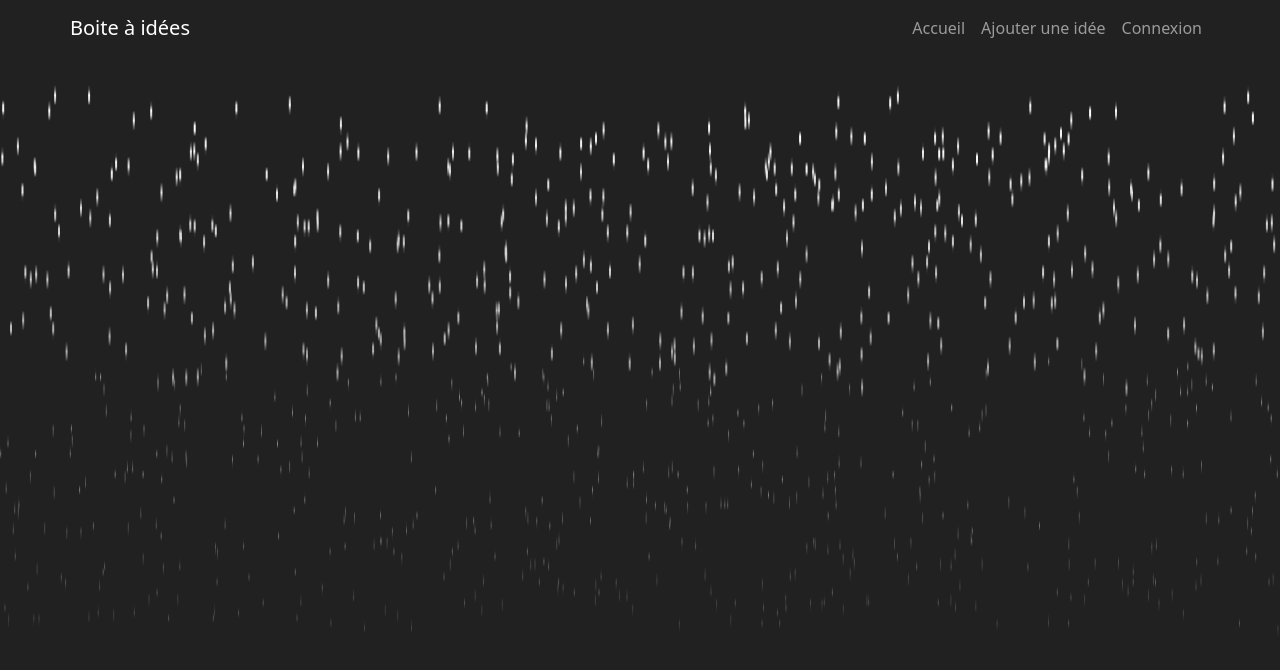
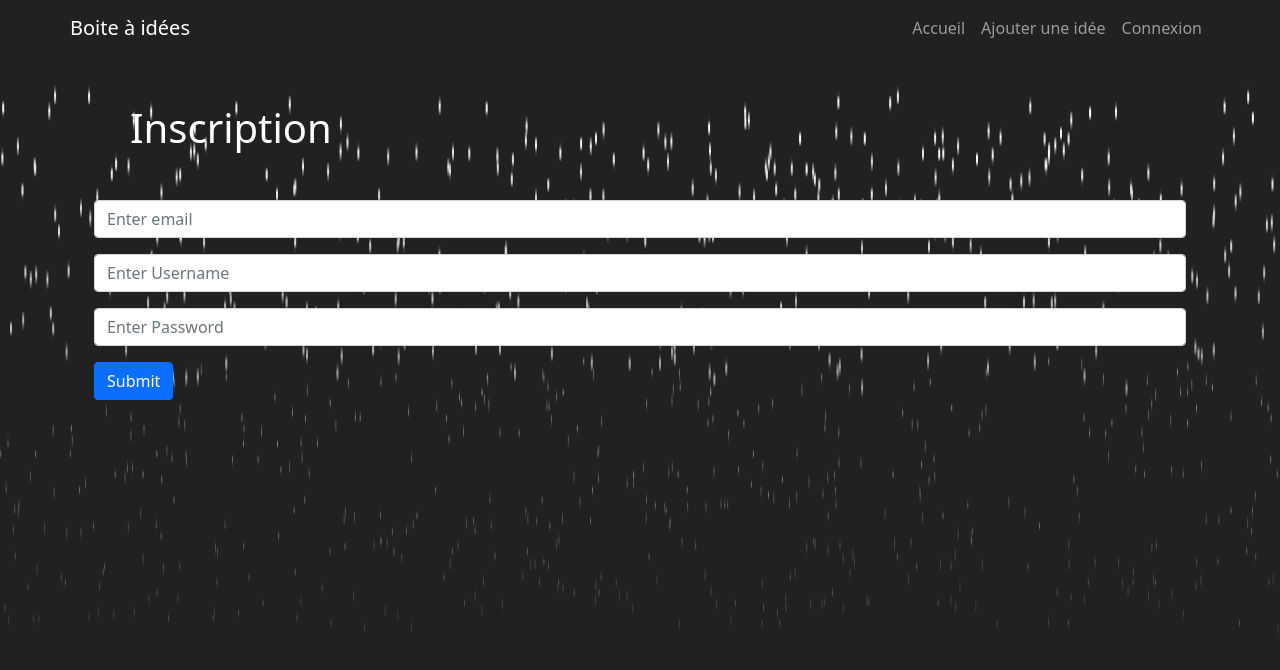
Before and after one commit to AidounNejma/Laravel-React, a React (Create React App) app in the folder reactapp/: page /register in a window 1280 px wide. Shown: the top 670 px of the page. Built offline with nearby package versions, Linux system fonts and the light colour scheme.

Commit message:
add register and start login

```diff
--- a/reactapp/package.json
+++ b/reactapp/package.json
@@ -19,6 +19,8 @@
     "react-dom": "^17.0.2",
     "react-router-dom": "^6.2.2",
     "react-scripts": "5.0.0",
+    "sweetalert": "^2.1.2",
+    "sweetalert2": "^11.4.6",
     "web-vitals": "^2.1.4"
   },
   "scripts": {
--- a/reactapp/public/css/circular.css
+++ b/reactapp/public/css/circular.css
@@ -69,7 +69,6 @@
   cursor:pointer;
 }
 
-
 @keyframes bounce {
   0%, 20%, 60%, 100% {
     -webkit-transform: translateY(0);
--- a/reactapp/src/App.js
+++ b/reactapp/src/App.js
@@ -4,6 +4,8 @@ import { BrowserRouter as Router, Routes, Route } from 'react-router-dom';
 import MyNav from './pages/Navbar';
 import Ideas from './pages/Ideas';
 import AddIdeas from './pages/AddIdeas';
+import Register from './pages/Register';
+import Login from './pages/Login';
 
 function App() {
 
@@ -13,6 +15,8 @@ function App() {
       <Routes>
         <Route exact path="/" element={<Ideas/>} />
         <Route path="/add-ideas" element={<AddIdeas/>} />
+        <Route path="/register" element={<Register/>} />
+        <Route path="/login" element={<Login/>} />
       </Routes>
     </Router>
   );
--- /dev/null
+++ b/reactapp/src/pages/Login.js
@@ -0,0 +1,80 @@
+import React, { Component } from 'react';
+//bootstrap
+import 'bootstrap/dist/css/bootstrap.min.css';
+//Include Sweetalert
+import Swal from 'sweetalert2'
+//axios for api request
+import axios from 'axios';
+
+
+
+class Login extends Component {
+
+    state = {
+        email: '',
+        password: ''
+    }
+
+    handleInput = (e) => {
+        this.setState({
+            [e.target.name]: e.target.value
+        });
+    }
+
+    //Form Submission
+    addFormData = async (evt) => {
+        evt.preventDefault();
+
+        axios.post('http://127.0.0.1:8000/api/login', this.state)
+        .then(res => {
+            //Success alert
+            if (res["data"]["status"] === "error") {
+                Swal.fire({
+                    title: 'OPPS',
+                    text: "Error",
+                    type: 'warning',
+
+                });
+            }
+            else {
+                Swal.fire({
+                    title: 'Connexion réussie',
+                    text: "You have been logged-in successfully",
+                    type: 'success',
+                });
+            }
+            /* this.myFormRef.reset(); */
+        }
+        );
+    }
+
+    render() {
+
+        return (
+
+            <div className="container" style={{ position: 'relative' }}>
+
+
+                <div className="container p-5">
+                    <h1 className="text-center mb-5 text-white">Connexion</h1>
+                    <form onSubmit={this.addFormData}>
+                        <div className="mb-3">
+                            <label htmlFor="exampleFormControlInput2" className="form-label">Enter Email</label>
+                            <input type="email" name="email" className="form-control" id="exampleInputEmail1" aria-describedby="emailHelp" placeholder="Enter Email" onChange={this.handleInput} value={this.state.email} />
+                        </div>
+                        <div className="mb-3">
+                            <label htmlFor="exampleFormControlInput3" className="form-label">Enter Password</label>
+                            <input type="password" name="password" className="form-control" id="exampleInputPass1" aria-describedby="passHelp" placeholder="Enter Password" onChange={this.handleInput} value={this.state.password} />
+                        </div>
+                        <button type="submit" className="btn btn-primary">Submit</button>
+                    </form>
+
+
+                </div>
+
+            </div>
+
+        )
+    }
+}
+export default Login;
--- /dev/null
+++ b/reactapp/src/pages/Register.js
@@ -0,0 +1,73 @@
+import React, { Component } from 'react';
+//bootstrap
+import 'bootstrap/dist/css/bootstrap.min.css';
+//Include Sweetalert
+import Swal from 'sweetalert2'
+//axios for api request
+import axios from 'axios';
+
+class Register extends Component {
+
+    state = {
+        email: '',
+        name: '',
+        password: ''
+    }
+
+    handleInput = (e) => {
+        this.setState({
+            [e.target.name]: e.target.value
+        });
+    }
+
+    //Form Submission
+    addFormData = async (evt) => {
+
+        evt.preventDefault();
+
+        axios.post('http://127.0.0.1:8000/api/register', this.state)
+        .then(res => {
+            //Success alert
+            console.log(res);
+            Swal.fire({
+                title: 'Bravo',
+                text: res.data['data']['name'] + " a bien été inscrit !",
+                type: 'success',
+
+            });
+            this.myFormRef.reset();
+        }
+        );
+    }
+
+    render() {
+
+        return (
+
+            <div className="container" style={{ position: 'relative' }}>
+
+                <h1 className="mr-5 ml-5 mt-5 text-white">Inscription</h1>
+                <div className="container mb-5 mt-5 text-left">
+
+                    <form onSubmit={this.addFormData}>
+                        <div className="form-group">
+                            <input type="email" className="form-control" id="email" aria-describedby="emailHelp" placeholder="Enter email" name="email" onChange={this.handleInput} value={this.state.email} />
+                        </div>
+                        <div className="form-group">
+                            <input type="text" className="form-control" id="name" placeholder="Enter Username" name="name" onChange={this.handleInput} value={this.state.name} />
+                        </div>
+                        <div className="form-group">
+                            <input type="password" className="form-control" id="password" placeholder="Enter Password" name="password" onChange={this.handleInput} value={this.state.password} />
+                        </div>
+                        <button type="submit" className="btn btn-primary">Submit</button>
+                    </form>
+
+
+                </div>
+
+            </div>
+
+        )
+    };
+}
+export default Register;
```
Also changed, not shown: 1 other file (tests, documents, lock files or other folders).
